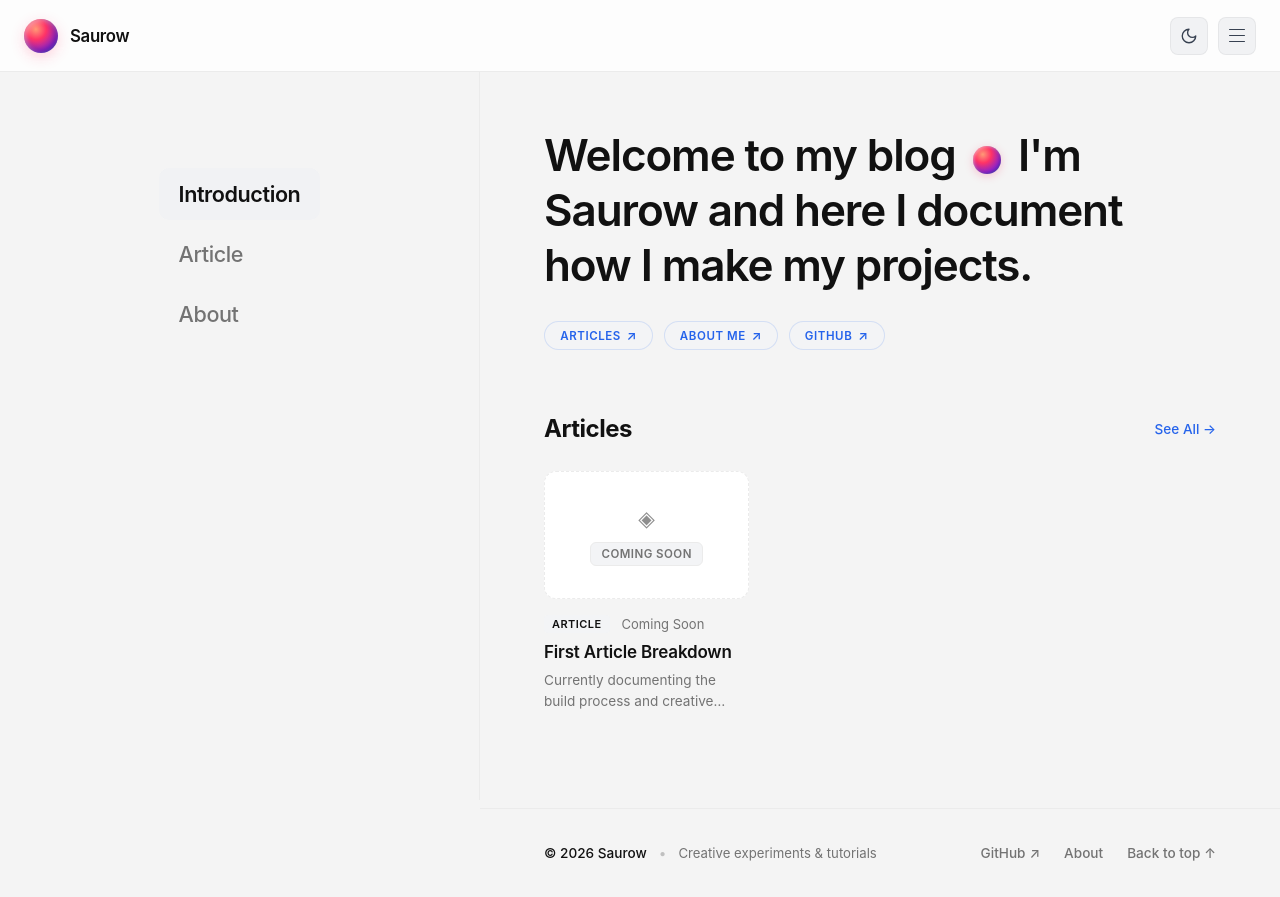
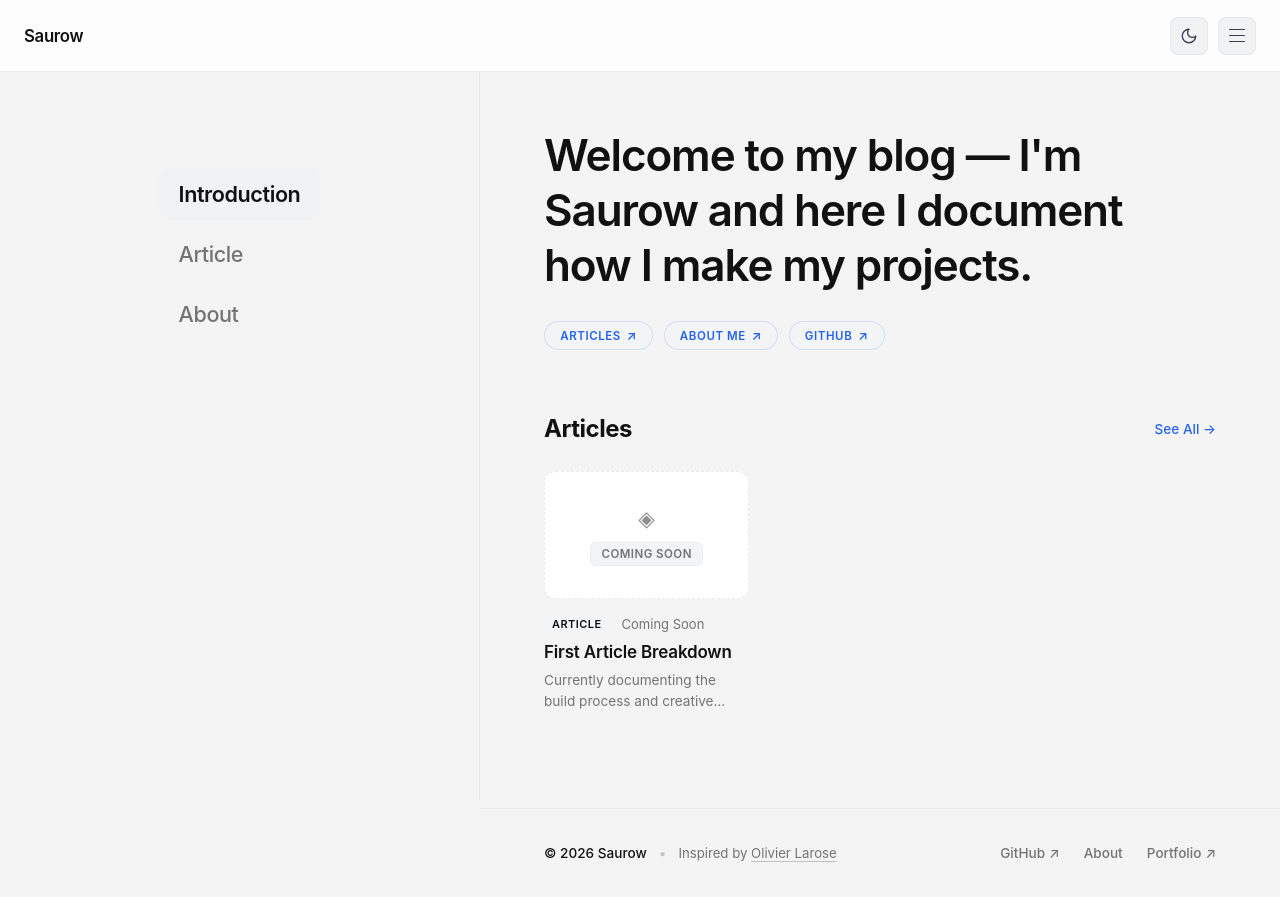
Before and after one commit to Saur0w/blog, a Next.js app: page / in a window 1280 px wide. Built offline with nearby package versions, Linux system fonts and the light colour scheme.

Commit message:
feat: add Header, Footer, and Landing components with styling

```diff
--- a/src/components/Footer/index.tsx
+++ b/src/components/Footer/index.tsx
@@ -4,10 +4,6 @@ import Link from "next/link";
 import styles from "./style.module.scss";
 
 export default function Footer() {
-  const scrollToTop = () => {
-    window.scrollTo({ top: 0, behavior: "smooth" });
-  };
-
   return (
     <footer className={styles.footer}>
       <div className={styles.inner}>
@@ -17,7 +13,15 @@ export default function Footer() {
           </span>
           <span className={styles.divider}>•</span>
           <span className={styles.tagline}>
-            Creative experiments & tutorials
+            Inspired by{" "}
+            <Link
+              href="https://olivierlarose.com"
+              target="_blank"
+              rel="noopener noreferrer"
+              className={styles.creditLink}
+            >
+              Olivier Larose
+            </Link>
           </span>
         </div>
 
@@ -34,15 +38,15 @@ export default function Footer() {
           <Link href="/about" className={styles.link}>
             About
           </Link>
-          <button
-            type="button"
-            onClick={scrollToTop}
-            className={styles.topBtn}
-            aria-label="Scroll back to top"
+          <Link
+            href="https://saurow.vercel.app"
+            target="_blank"
+            rel="noopener noreferrer"
+            className={styles.link}
           >
-            <span>Back to top</span>
-            <span>↑</span>
-          </button>
+            <span>Portfolio</span>
+            <span>↗</span>
+          </Link>
         </div>
       </div>
     </footer>
--- a/src/components/Footer/style.module.scss
+++ b/src/components/Footer/style.module.scss
@@ -20,6 +20,7 @@
 .leftCol {
   display: flex;
   align-items: center;
+  flex-wrap: wrap;
   gap: 0.75rem;
   font-size: 0.85rem;
   color: var(--muted, #737373);
@@ -36,6 +37,19 @@
 
 .tagline {
   font-size: 0.825rem;
+}
+
+.creditLink {
+  color: inherit;
+  text-decoration: underline;
+  text-underline-offset: 3px;
+  text-decoration-color: rgba(115, 115, 115, 0.4);
+  transition: color 0.15s ease, text-decoration-color 0.15s ease;
+
+  &:hover {
+    color: var(--foreground, #111111);
+    text-decoration-color: var(--foreground, #111111);
+  }
 }
 
 .links {
@@ -63,25 +77,6 @@
   }
 }
 
-.topBtn {
-  font-size: 0.85rem;
-  font-weight: 500;
-  color: var(--muted, #737373);
-  background: none;
-  border: none;
-  cursor: pointer;
-  display: inline-flex;
-  align-items: center;
-  gap: 0.25rem;
-  transition: color 0.15s ease, transform 0.15s ease;
-  padding: 0;
-
-  &:hover {
-    color: var(--foreground, #111111);
-    transform: translateY(-1px);
-  }
-}
-
 @media (max-width: 900px) {
   .inner {
     padding: 2rem 1.5rem;
--- a/src/components/Header/index.tsx
+++ b/src/components/Header/index.tsx
@@ -78,7 +78,6 @@ export default function Header() {
       <header className={styles.header}>
         <div className={styles.inner}>
           <Link href="/" className={styles.brand} aria-label="Blog Homepage">
-            <div className={styles.orb} />
             <span className={styles.brandText}>Saurow</span>
           </Link>
           <div className={styles.actions}>
--- a/src/components/Header/style.module.scss
+++ b/src/components/Header/style.module.scss
@@ -23,35 +23,11 @@
 .brand {
   display: flex;
   align-items: center;
-  gap: 0.75rem;
   text-decoration: none;
   cursor: pointer;
-}
 
-.orb {
-  width: 34px;
-  height: 34px;
-  border-radius: 50%;
-  background: radial-gradient(
-    circle at 35% 30%,
-    #ff9a76 0%,
-    #ff3366 32%,
-    #8b22cc 68%,
-    #1d63ea 100%
-  );
-  box-shadow:
-    inset -2px -2px 6px rgba(0, 0, 0, 0.25),
-    inset 2px 2px 5px rgba(255, 255, 255, 0.45),
-    0 4px 14px rgba(255, 51, 102, 0.22);
-  transition: transform 0.25s cubic-bezier(0.34, 1.56, 0.64, 1), box-shadow 0.25s ease;
-  flex-shrink: 0;
-
-  &:hover {
-    transform: scale(1.08);
-    box-shadow:
-      inset -2px -2px 6px rgba(0, 0, 0, 0.25),
-      inset 2px 2px 5px rgba(255, 255, 255, 0.55),
-      0 6px 18px rgba(255, 51, 102, 0.35);
+  &:hover .brandText {
+    opacity: 0.75;
   }
 }
 
--- a/src/components/Landing/index.tsx
+++ b/src/components/Landing/index.tsx
@@ -19,9 +19,7 @@ export default function Landing() {
     <div className={styles.container}>
       <section className={styles.hero}>
         <h1 className={styles.headline}>
-          Welcome to my blog{" "}
-          <span className={styles.inlineOrb} aria-hidden="true" /> I&apos;m
-          Saurow and here I document how I make my projects.
+          Welcome to my blog — I&apos;m Saurow and here I document how I make my projects.
         </h1>
 
         <div className={styles.pillGroup}>
--- a/src/components/Landing/style.module.scss
+++ b/src/components/Landing/style.module.scss
@@ -21,32 +21,6 @@
   letter-spacing: -0.025em;
   line-height: 1.25;
   color: var(--foreground, #111111);
-}
-
-.inlineOrb {
-  width: 28px;
-  height: 28px;
-  border-radius: 50%;
-  background: radial-gradient(
-    circle at 35% 30%,
-    #ff9a76 0%,
-    #ff3366 32%,
-    #8b22cc 68%,
-    #1d63ea 100%
-  );
-  box-shadow:
-    inset -1px -1px 3px rgba(0, 0, 0, 0.25),
-    inset 1px 1px 3px rgba(255, 255, 255, 0.45),
-    0 2px 8px rgba(255, 51, 102, 0.25);
-  display: inline-block;
-  vertical-align: -3px;
-  margin: 0 0.45rem;
-  transition: transform 0.25s cubic-bezier(0.34, 1.56, 0.64, 1);
-  cursor: pointer;
-
-  &:hover {
-    transform: scale(1.18);
-  }
 }
 
 /* Pill Links Row */
```
Also changed, not shown: public/images/logo.png (deleted), 1 other file (tests, documents, lock files or other folders).
